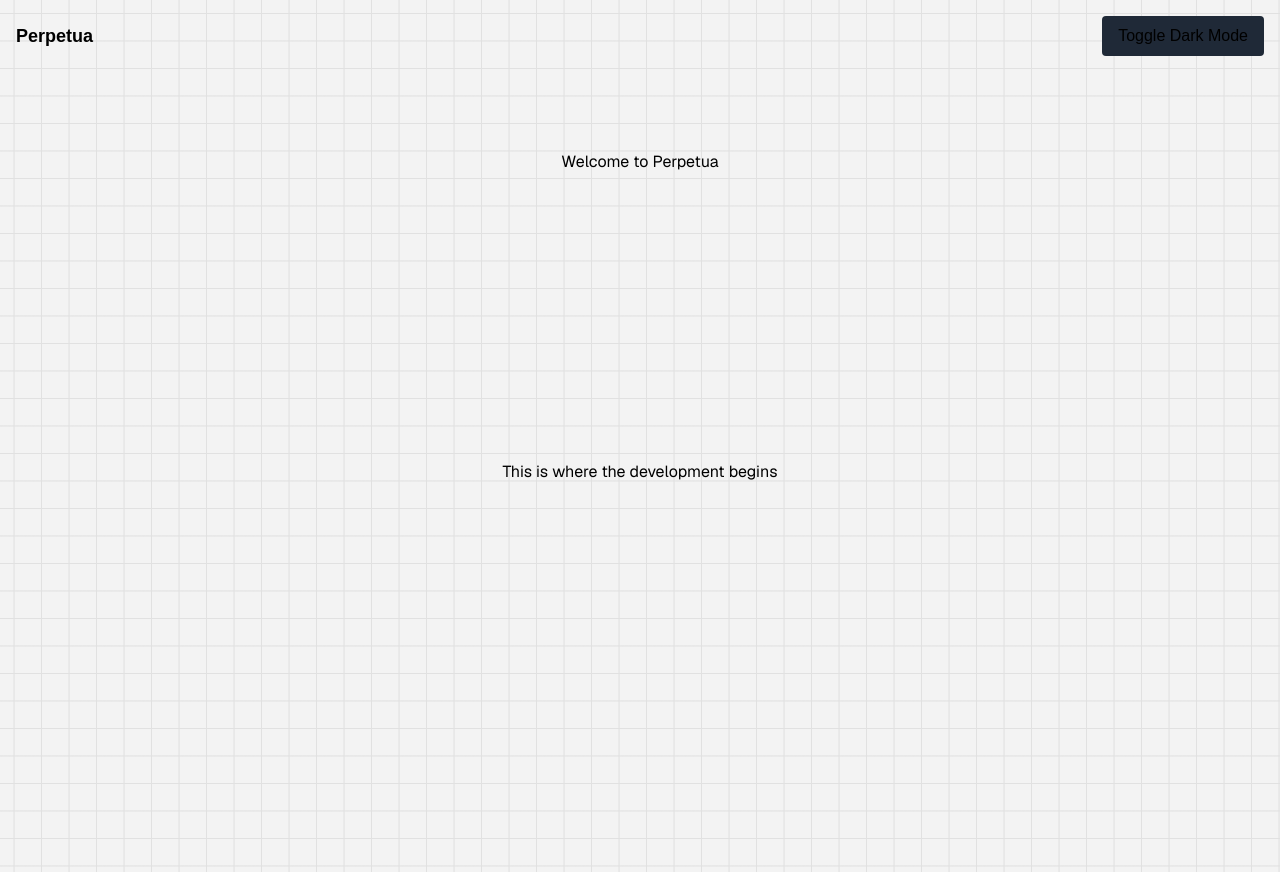
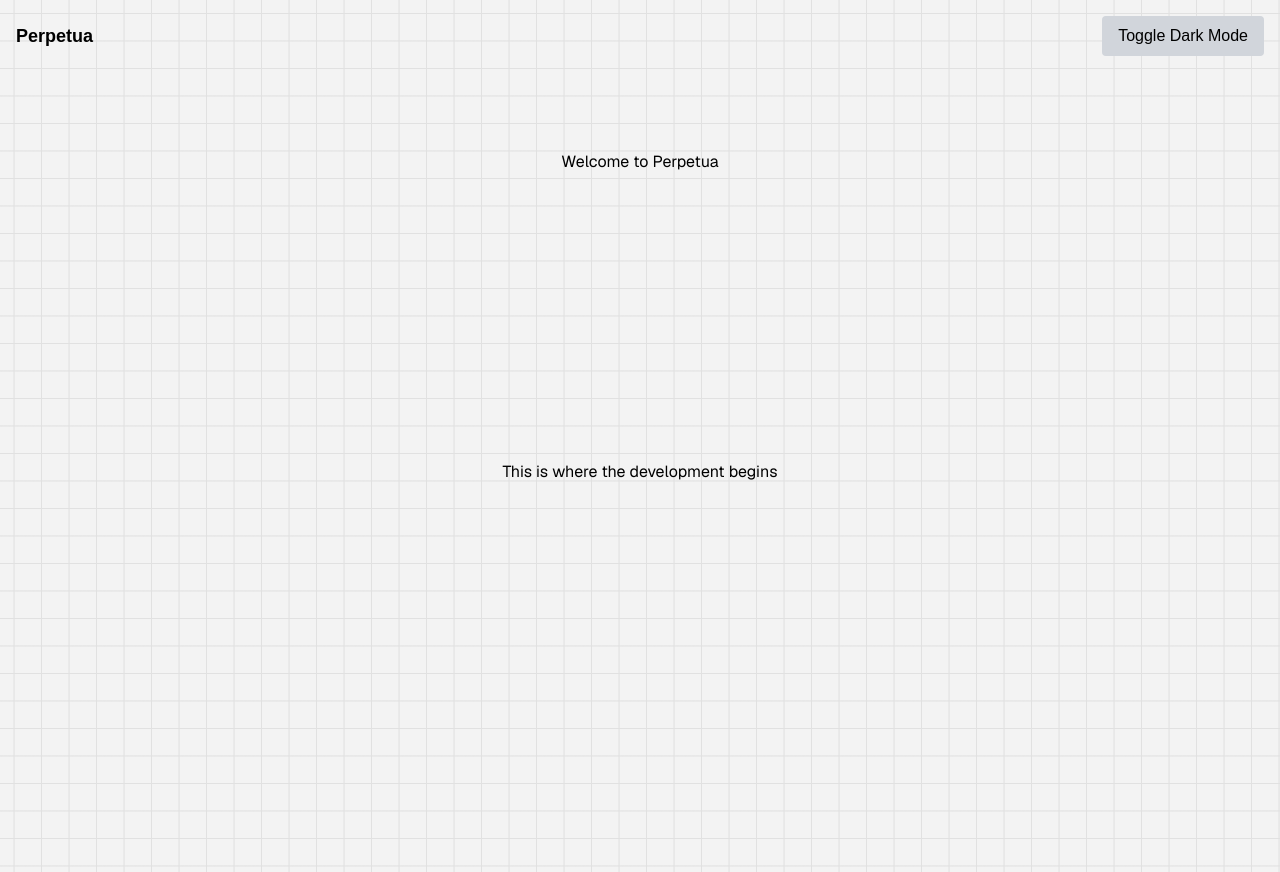
Before and after one commit to kiing-dom/perpetua, a Next.js app: page / in a window 1280 px wide. Built offline with nearby package versions, Linux system fonts and the light colour scheme.

Commit message:
adjusted attributes to accommodate dark mode

```diff
--- a/src/app/RootLayout.tsx
+++ b/src/app/RootLayout.tsx
@@ -39,11 +39,10 @@ export default function RootLayout({
                 <header
                     className="flex justify-between items-center p-4 bg-opacity-50"
                 >
-                    <h1 className="text-lg font-bold text-black">Perpetua</h1>
+                    <h1 className="text-lg font-bold dark:text-white text-black">Perpetua</h1>
                     <button
                         onClick={toggleDarkMode}
-                        className={`px-4 py-2 rounded dark:bg-gray-300 ${darkMode ? "text-[#F8F8FF]" : "text-black"
-                            } bg-gray-800`}
+                        className="dark:bg-gray-800 dark:text-white text-black bg-gray-300 rounded px-4 py-2"
                     >
                         {darkMode ? 'Toggle Light Mode' : 'Toggle Dark Mode'}
                     </button>
```
